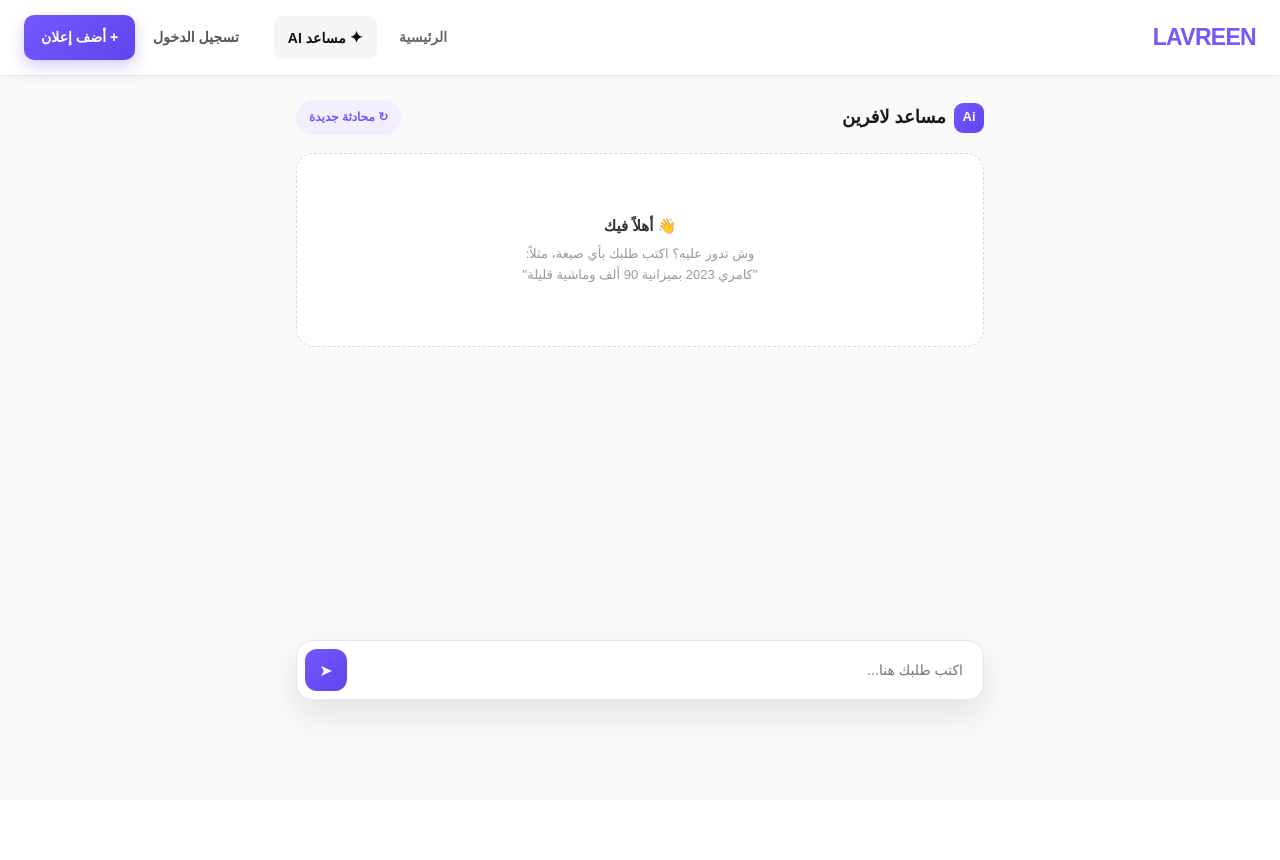
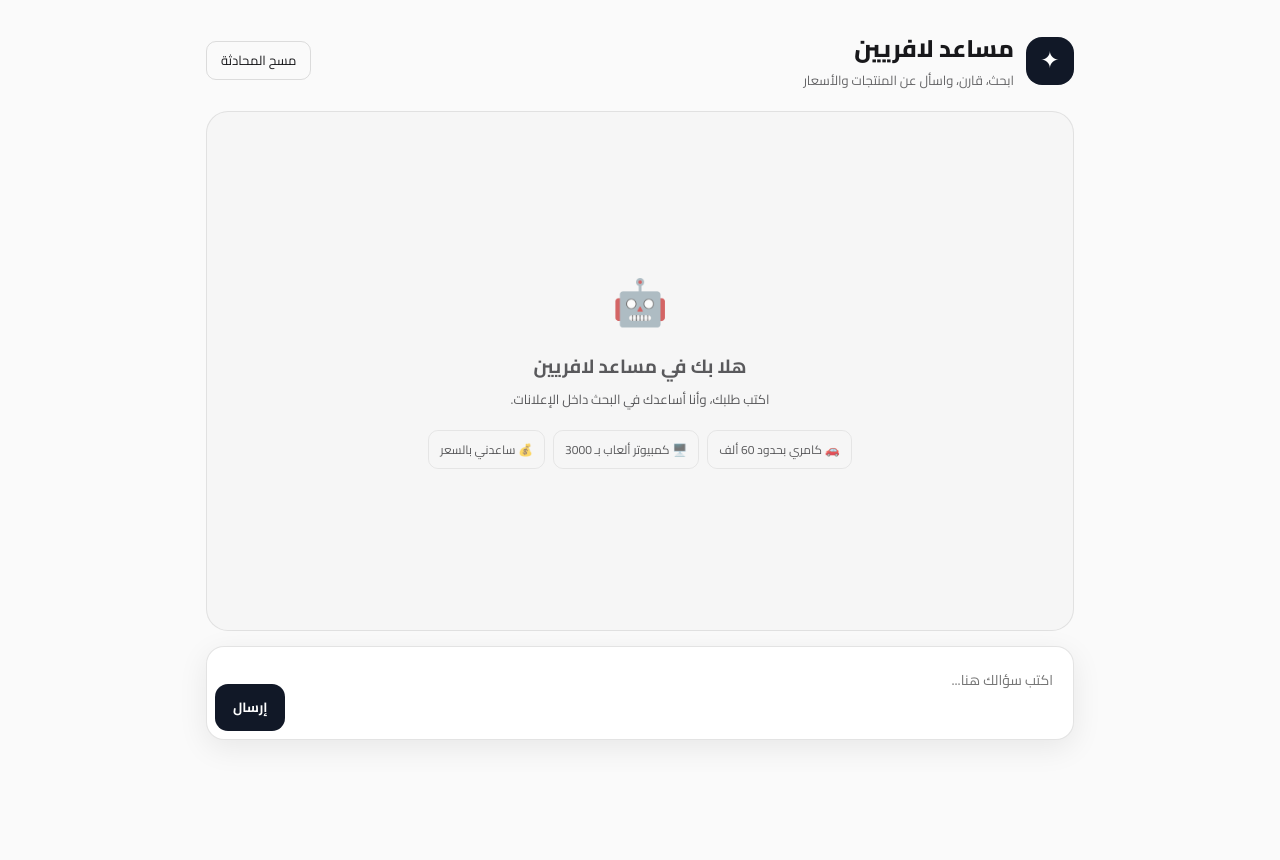
Before and after one commit to yz1l2/Lavreen, a Flask app: page /ai in a window 1280 px wide. Before the commit the page ends 724 px from the top, so only its background shows below. Run offline with Flask 3, Linux system fonts and the light colour scheme; parts of the project's set-up code (start-up, migrations or seed data) failed here and were passed over.

Commit message:
Update ai.html

```diff
--- a/templates/ai.html
+++ b/templates/ai.html
@@ -1,366 +1,393 @@
 <!DOCTYPE html>
 <html lang="ar" dir="rtl">
-
 <head>
     <meta charset="UTF-8">
     <meta name="viewport" content="width=device-width, initial-scale=1.0">
 
-    <title>مساعد لافرين الذكي</title>
+    <title>مساعد لافريين</title>
 
     <link rel="stylesheet" href="{{ url_for('static', filename='style.css') }}">
 
+    <link rel="preconnect" href="https://fonts.googleapis.com">
+    <link rel="preconnect" href="https://fonts.gstatic.com" crossorigin>
+    <link href="https://fonts.googleapis.com/css2?family=Cairo:wght@400;500;600;700;800&display=swap" rel="stylesheet">
+
     <style>
-        .chat-page {
-            max-width: 720px;
-            margin: auto;
-            padding: 24px 16px 100px;
-            min-height: calc(100vh - 76px);
-            display: flex;
-            flex-direction: column;
+        body {
+            font-family: "Cairo", sans-serif;
         }
 
-        .chat-top {
+        .ai-page {
+            max-width: 900px;
+            margin: 0 auto;
+            padding: 30px 16px 120px;
+        }
+
+        .ai-header {
             display: flex;
             align-items: center;
             justify-content: space-between;
-            margin-bottom: 18px;
+            gap: 15px;
+            margin-bottom: 20px;
         }
 
-        .chat-top h1 {
-            font-size: 18px;
+        .ai-title {
             display: flex;
             align-items: center;
-            gap: 8px;
+            gap: 12px;
         }
 
-        .chat-top h1 span.badge-ai {
-            width: 30px;
-            height: 30px;
-            border-radius: 9px;
-            background: linear-gradient(135deg, #7357ff, #6045ed);
+        .ai-icon {
+            width: 48px;
+            height: 48px;
+            border-radius: 16px;
+            display: flex;
+            align-items: center;
+            justify-content: center;
+            background: #111827;
             color: white;
-            font-size: 13px;
-            font-weight: 800;
-            display: grid;
-            place-items: center;
+            font-size: 23px;
         }
 
-        .chat-new {
-            font-size: 12px;
-            font-weight: 700;
-            color: #7357ff;
-            background: #f1efff;
-            padding: 8px 13px;
-            border-radius: 100px;
+        .ai-title h1 {
+            margin: 0;
+            font-size: 24px;
+            font-weight: 800;
+        }
+
+        .ai-title p {
+            margin: 2px 0 0;
+            opacity: .65;
+            font-size: 13px;
+        }
+
+        .ai-reset {
+            text-decoration: none;
+            border: 1px solid rgba(128,128,128,.25);
+            padding: 8px 14px;
+            border-radius: 10px;
+            font-size: 13px;
+            color: inherit;
+        }
+
+        .ai-reset:hover {
+            background: rgba(128,128,128,.08);
+        }
+
+        .chat-box {
+            min-height: 520px;
+            max-height: 650px;
+            overflow-y: auto;
+            padding: 20px;
+            border: 1px solid rgba(128,128,128,.18);
+            border-radius: 22px;
+            background: rgba(128,128,128,.035);
+        }
+
+        .empty-ai {
+            min-height: 470px;
             display: flex;
             align-items: center;
-            gap: 5px;
+            justify-content: center;
+            text-align: center;
+            flex-direction: column;
+            gap: 8px;
+            opacity: .7;
         }
 
-        .chat-log {
-            flex: 1;
-            display: flex;
-            flex-direction: column;
-            gap: 18px;
+        .empty-ai .big-icon {
+            font-size: 45px;
+            margin-bottom: 5px;
         }
 
-        .chat-empty {
-            text-align: center;
-            color: #999;
-            font-size: 13px;
-            padding: 60px 20px;
-            background: white;
-            border: 1px dashed #d8d2ff;
-            border-radius: 18px;
+        .empty-ai h2 {
+            margin: 0;
+            font-size: 19px;
         }
 
-        .chat-empty strong {
-            display: block;
-            font-size: 15px;
-            color: #333;
-            margin-bottom: 6px;
+        .empty-ai p {
+            margin: 0;
+            font-size: 13px;
         }
 
-        .chat-row {
+        .message-row {
             display: flex;
-            gap: 10px;
+            margin-bottom: 16px;
         }
 
-        .user-row {
+        .message-row.user {
+            justify-content: flex-start;
+        }
+
+        .message-row.assistant {
             justify-content: flex-end;
         }
 
-        .assistant-row {
-            justify-content: flex-start;
+        .message-bubble {
+            max-width: 78%;
+            padding: 12px 16px;
+            border-radius: 17px;
+            line-height: 1.8;
+            font-size: 14px;
+            white-space: pre-wrap;
+            word-break: break-word;
         }
 
-        .chat-avatar {
-            width: 32px;
-            height: 32px;
-            border-radius: 10px;
-            background: linear-gradient(135deg, #7357ff, #6045ed);
+        .message-row.user .message-bubble {
+            background: #111827;
             color: white;
-            font-size: 12px;
-            font-weight: 800;
-            display: grid;
-            place-items: center;
-            flex-shrink: 0;
-        }
-
-        .chat-bubble {
-            max-width: 78%;
-            padding: 13px 16px;
-            border-radius: 18px;
-            font-size: 14px;
-            line-height: 1.8;
-        }
-
-        .user-bubble {
-            background: linear-gradient(135deg, #7357ff, #6045ed);
-            color: white;
-            border-bottom-left-radius: 5px;
-            box-shadow: 0 8px 18px rgba(115,87,255,0.25);
-        }
-
-        .assistant-bubble {
-            background: white;
-            border: 1px solid #e7e7eb;
-            color: var(--text);
             border-bottom-right-radius: 5px;
         }
 
-        .chat-results {
-            margin-top: 12px;
-            display: flex;
-            flex-direction: column;
-            gap: 8px;
+        .message-row.assistant .message-bubble {
+            background: white;
+            color: #111827;
+            border: 1px solid rgba(128,128,128,.18);
+            border-bottom-left-radius: 5px;
         }
 
-        .chat-result-card {
-            display: flex;
-            align-items: center;
-            gap: 10px;
-            background: #fafaff;
-            border: 1px solid #eeecff;
-            border-radius: 13px;
-            padding: 8px;
-            transition: 0.2s;
+        .ai-input-area {
+            margin-top: 15px;
+            position: sticky;
+            bottom: 10px;
         }
 
-        .chat-result-card:hover {
-            border-color: #d8d2ff;
-            background: #f5f3ff;
+        .ai-form {
+            display: flex;
+            gap: 10px;
+            padding: 8px;
+            border: 1px solid rgba(128,128,128,.22);
+            border-radius: 18px;
+            background: var(--card-bg, white);
+            box-shadow: 0 8px 30px rgba(0,0,0,.08);
         }
 
-        .crc-image {
-            width: 52px;
-            height: 52px;
-            border-radius: 10px;
-            background: #f1f1f3;
-            flex-shrink: 0;
-            overflow: hidden;
-            display: grid;
-            place-items: center;
-            font-size: 18px;
-            color: #aaa;
+        .ai-form textarea {
+            flex: 1;
+            resize: none;
+            min-height: 48px;
+            max-height: 140px;
+            border: 0;
+            outline: none;
+            background: transparent;
+            color: inherit;
+            padding: 12px;
+            font-family: inherit;
+            font-size: 14px;
         }
 
-        .crc-image img {
-            width: 100%;
-            height: 100%;
-            object-fit: cover;
+        .ai-form button {
+            align-self: flex-end;
+            border: 0;
+            border-radius: 13px;
+            padding: 11px 18px;
+            background: #111827;
+            color: white;
+            font-family: inherit;
+            font-weight: 700;
+            cursor: pointer;
         }
 
-        .crc-body {
-            flex: 1;
-            min-width: 0;
+        .ai-form button:hover {
+            opacity: .9;
         }
 
-        .crc-title {
-            font-size: 12.5px;
-            font-weight: 700;
-            white-space: nowrap;
-            overflow: hidden;
-            text-overflow: ellipsis;
+        .suggestions {
+            display: flex;
+            flex-wrap: wrap;
+            gap: 8px;
+            margin-top: 12px;
         }
 
-        .crc-meta {
-            font-size: 11px;
-            color: #888;
-            margin-top: 2px;
+        .suggestion {
+            border: 1px solid rgba(128,128,128,.2);
+            background: transparent;
+            color: inherit;
+            padding: 7px 11px;
+            border-radius: 10px;
+            font-family: inherit;
+            font-size: 12px;
+            cursor: pointer;
         }
 
-        .crc-price {
-            font-size: 12.5px;
-            font-weight: 800;
-            color: #7357ff;
-            margin-top: 2px;
-        }
-
-        .crc-reason {
-            margin-top: 5px;
-            display: inline-block;
-            background: #f1efff;
-            color: #5a48c9;
-            font-size: 10.5px;
-            padding: 4px 9px;
-            border-radius: 8px;
-        }
-
-        .chat-input-bar {
-            position: sticky;
-            bottom: 14px;
-            margin-top: 20px;
-
-            display: flex;
-            gap: 8px;
-
-            background: white;
-            border: 1px solid #e7e7eb;
-            border-radius: 16px;
-            padding: 8px;
-
-            box-shadow: 0 15px 35px rgba(20,20,30,0.1);
-        }
-
-        .chat-input-bar input {
-            flex: 1;
-            border: none;
-            outline: none;
-            font-family: inherit;
-            font-size: 14px;
-            padding: 10px 12px;
-        }
-
-        .chat-input-bar button {
-            border: 0;
-            background: linear-gradient(135deg, #7357ff, #6045ed);
-            color: white;
-            width: 42px;
-            height: 42px;
-            border-radius: 12px;
-            font-size: 16px;
-            cursor: pointer;
-            flex-shrink: 0;
-        }
-
-        .chat-error {
-            margin-top: 12px;
-            background: #ffecec;
-            border: 1px solid #ffcaca;
-            color: #a33;
-            border-radius: 14px;
-            padding: 12px 16px;
-            font-size: 13px;
+        .suggestion:hover {
+            background: rgba(128,128,128,.08);
         }
 
         @media (max-width: 600px) {
-            .chat-page {
-                padding: 18px 12px 90px;
+            .ai-page {
+                padding: 20px 10px 100px;
             }
-            .chat-bubble {
+
+            .ai-header {
+                align-items: flex-start;
+            }
+
+            .ai-title h1 {
+                font-size: 20px;
+            }
+
+            .ai-reset {
+                font-size: 11px;
+                padding: 7px 10px;
+            }
+
+            .chat-box {
+                min-height: 480px;
+                padding: 13px;
+                border-radius: 18px;
+            }
+
+            .message-bubble {
                 max-width: 88%;
+                font-size: 13px;
+            }
+
+            .ai-form {
+                border-radius: 15px;
+            }
+
+            .ai-form button {
+                padding: 10px 13px;
             }
         }
     </style>
-
 </head>
 
 <body>
 
-<header class="topbar">
-    <div class="topbar-inner">
+<div class="ai-page">
 
-        <a href="/" class="logo">
-            <span class="logo-text" style="color:var(--purple);">LAVREEN</span>
-        </a>
+    <div class="ai-header">
 
-        <nav class="main-nav">
-            <a href="/">الرئيسية</a>
-            <a href="/ai" class="ai-nav active"><span>✦</span> مساعد AI</a>
-        </nav>
+        <div class="ai-title">
+            <div class="ai-icon">✦</div>
 
-        <div class="header-actions">
-            {% if session.get('user_id') %}
-                <a href="/my-listings" class="header-link">إعلاناتي</a>
-                <a href="/sell" class="sell-btn">+ أضف إعلان</a>
-            {% else %}
-                <a href="/login" class="header-link">تسجيل الدخول</a>
-                <a href="/sell" class="sell-btn">+ أضف إعلان</a>
-            {% endif %}
+            <div>
+                <h1>مساعد لافريين</h1>
+                <p>ابحث، قارن، واسأل عن المنتجات والأسعار</p>
+            </div>
         </div>
 
-    </div>
-</header>
-
-<main class="chat-page">
-
-    <div class="chat-top">
-        <h1><span class="badge-ai">Ai</span> مساعد لافرين</h1>
-        <a href="/ai/reset" class="chat-new">↻ محادثة جديدة</a>
-    </div>
-
-    <div class="chat-log">
-
-        {% if not history %}
-        <div class="chat-empty">
-            <strong>👋 أهلاً فيك</strong>
-            وش تدور عليه؟ اكتب طلبك بأي صيغة، مثلاً:<br>
-            "كامري 2023 بميزانية 90 ألف وماشية قليلة"
-        </div>
-        {% endif %}
-
-        {% for turn in history %}
-
-            <div class="chat-row user-row">
-                <div class="chat-bubble user-bubble">{{ turn.query }}</div>
-            </div>
-
-            <div class="chat-row assistant-row">
-                <div class="chat-avatar">Ai</div>
-                <div class="chat-bubble assistant-bubble">
-                    <div>{{ turn.ai_message }}</div>
-
-                    {% if turn.results %}
-                    <div class="chat-results">
-                        {% for item in turn.results %}
-                        <a href="/listing/{{ item.id }}" class="chat-result-card">
-                            <div class="crc-image">
-                                {% if item.first_image %}
-                                <img src="{{ url_for('static', filename=item.first_image) }}" alt="{{ item.title }}">
-                                {% else %}
-                                📦
-                                {% endif %}
-                            </div>
-                            <div class="crc-body">
-                                <div class="crc-title">{{ item.title }}</div>
-                                <div class="crc-meta">📍 {{ item.city }}</div>
-                                <div class="crc-price">{{ "{:,.0f}".format(item.price) }} ر.س</div>
-                                {% if item.ai_reason %}
-                                <div class="crc-reason">✨ {{ item.ai_reason }}</div>
-                                {% endif %}
-                            </div>
-                        </a>
-                        {% endfor %}
-                    </div>
-                    {% endif %}
-                </div>
-            </div>
-
-        {% endfor %}
+        <a href="/ai/reset" class="ai-reset">
+            مسح المحادثة
+        </a>
 
     </div>
 
-    {% if error %}
-    <div class="chat-error">⚠️ {{ error }}</div>
-    {% endif %}
 
-    <form method="POST" action="/ai" class="chat-input-bar">
-        <input type="text" name="query" placeholder="اكتب طلبك هنا..." required autofocus>
-        <button type="submit">➤</button>
-    </form>
+    <div class="chat-box" id="chatBox">
 
-</main>
+        {% set history = session.get('ai_history', []) %}
+
+        {% if history %}
+
+            {% for msg in history %}
+
+                {% if msg.role == 'user' %}
+
+                    <div class="message-row user">
+                        <div class="message-bubble">{{ msg.content }}</div>
+                    </div>
+
+                {% else %}
+
+                    <div class="message-row assistant">
+                        <div class="message-bubble">{{ msg.content }}</div>
+                    </div>
+
+                {% endif %}
+
+            {% endfor %}
+
+        {% else %}
+
+            <div class="empty-ai">
+
+                <div class="big-icon">🤖</div>
+
+                <h2>هلا بك في مساعد لافريين</h2>
+
+                <p>
+                    اكتب طلبك، وأنا أساعدك في البحث داخل الإعلانات.
+                </p>
+
+                <div class="suggestions">
+
+                    <button class="suggestion" type="button"
+                            onclick="setSuggestion('أبي كامري بحدود 60000 ريال')">
+                        🚗 كامري بحدود 60 ألف
+                    </button>
+
+                    <button class="suggestion" type="button"
+                            onclick="setSuggestion('أبي كمبيوتر ألعاب بسعر 3000 ريال')">
+                        🖥️ كمبيوتر ألعاب بـ 3000
+                    </button>
+
+                    <button class="suggestion" type="button"
+                            onclick="setSuggestion('وش أفضل سعر لهذا المنتج؟')">
+                        💰 ساعدني بالسعر
+                    </button>
+
+                </div>
+
+            </div>
+
+        {% endif %}
+
+    </div>
+
+
+    <div class="ai-input-area">
+
+        <form method="POST"
+              action="{{ url_for('ai') }}"
+              class="ai-form">
+
+            <textarea
+                id="messageInput"
+                name="message"
+                placeholder="اكتب سؤالك هنا..."
+                autocomplete="off"
+                required
+            ></textarea>
+
+            <button type="submit">
+                إرسال
+            </button>
+
+        </form>
+
+    </div>
+
+</div>
+
+
+<script>
+    const input = document.getElementById("messageInput");
+    const chatBox = document.getElementById("chatBox");
+
+    function setSuggestion(text) {
+        input.value = text;
+        input.focus();
+    }
+
+    input.addEventListener("input", function () {
+        this.style.height = "auto";
+        this.style.height = Math.min(this.scrollHeight, 140) + "px";
+    });
+
+    input.addEventListener("keydown", function (event) {
+        if (event.key === "Enter" && !event.shiftKey) {
+            event.preventDefault();
+            this.form.submit();
+        }
+    });
+
+    if (chatBox) {
+        chatBox.scrollTop = chatBox.scrollHeight;
+    }
+</script>
 
 </body>
 </html>
```
